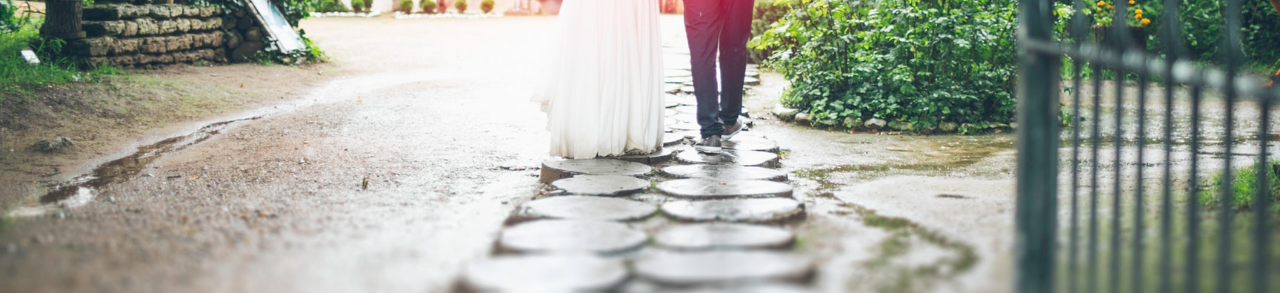
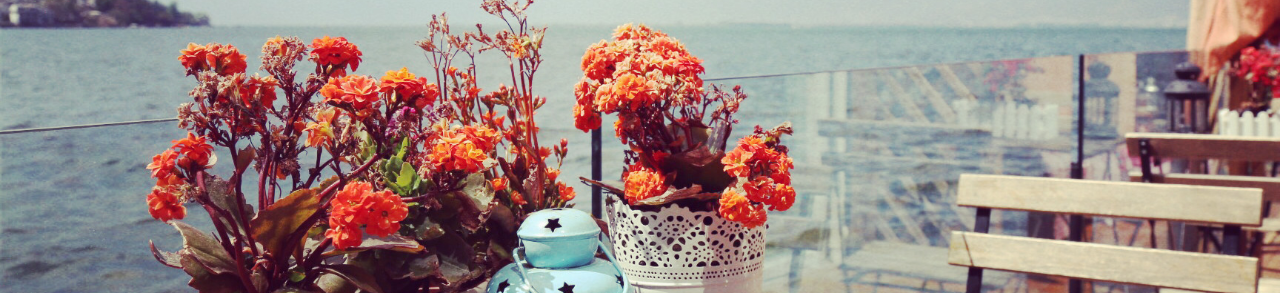
Before and after one commit to oozpc/lotus.github.io, a plain HTML site: page index.html in a window 1280 px wide. Shown: the part 330-623 px from the top of the page. Drawn offline with Linux system fonts and the light colour scheme; some packages are replaced by stand-ins of ours; a script that the page names is missing.

Commit message:
Site updated: 2019-04-09 20:47:25

```diff
--- a/index.html
+++ b/index.html
@@ -53,7 +53,7 @@
 
 
 <!-- header -->
-<header class="fixbackground" data-img-mode="normal" data-normal-src="/img/1.jpg" data-random-max="110" data-random-src="https://sariay.github.io/Random-img/">
+<header class="fixbackground" data-img-mode="normal" data-normal-src="/img/2.jpg" data-random-max="110" data-random-src="https://sariay.github.io/Random-img/">
 	<div class="mask">
 		<div class="h-header">
 			<div id="logo-S">
```
Also changed, not shown: 2019/04/03/hello-world/index.html (+1 -1 lines), archives/2019/04/index.html (+1 -1 lines), archives/2019/index.html (+1 -1 lines), archives/index.html (+1 -1 lines), searchVersion.txt, 1 other file.
